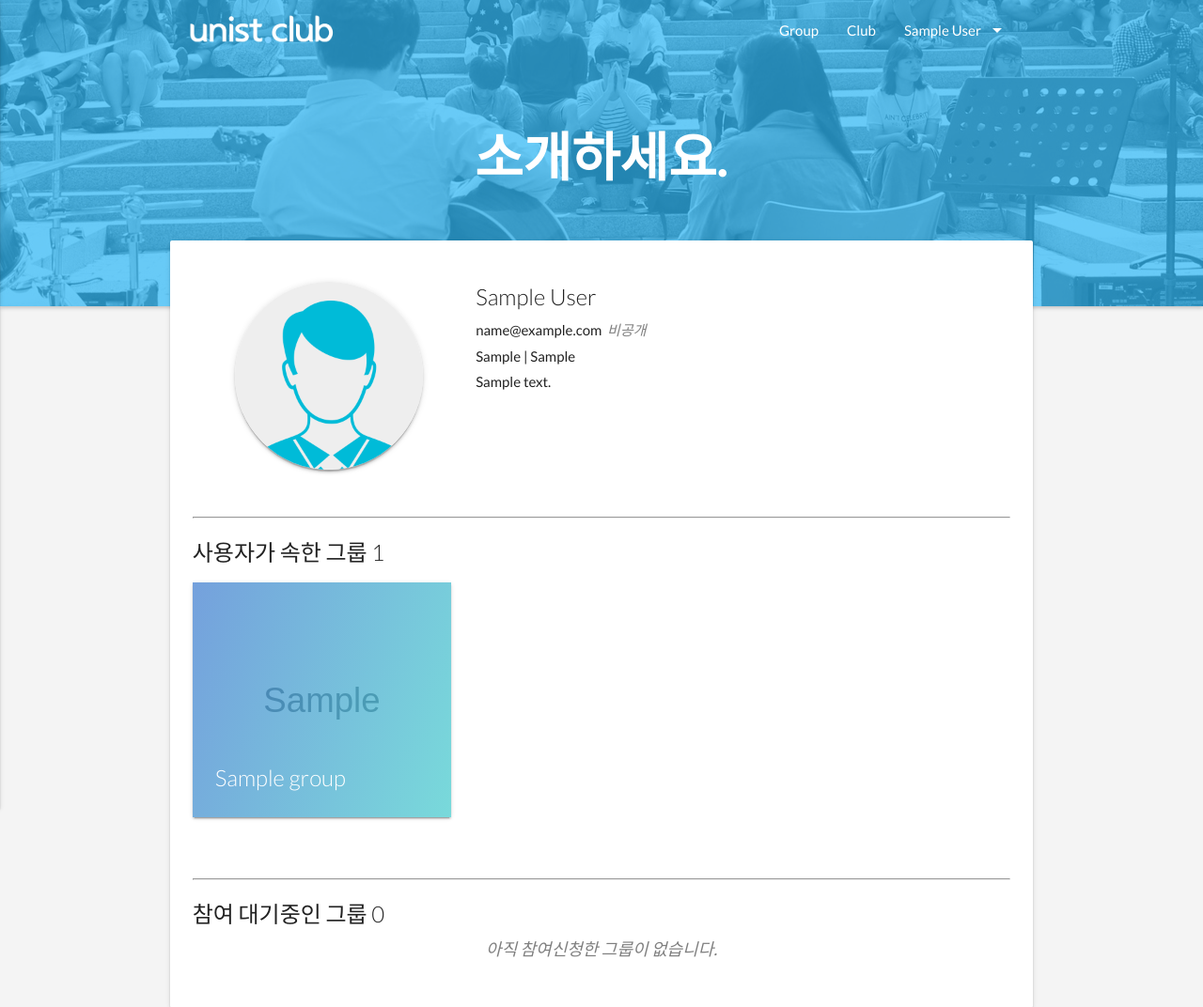
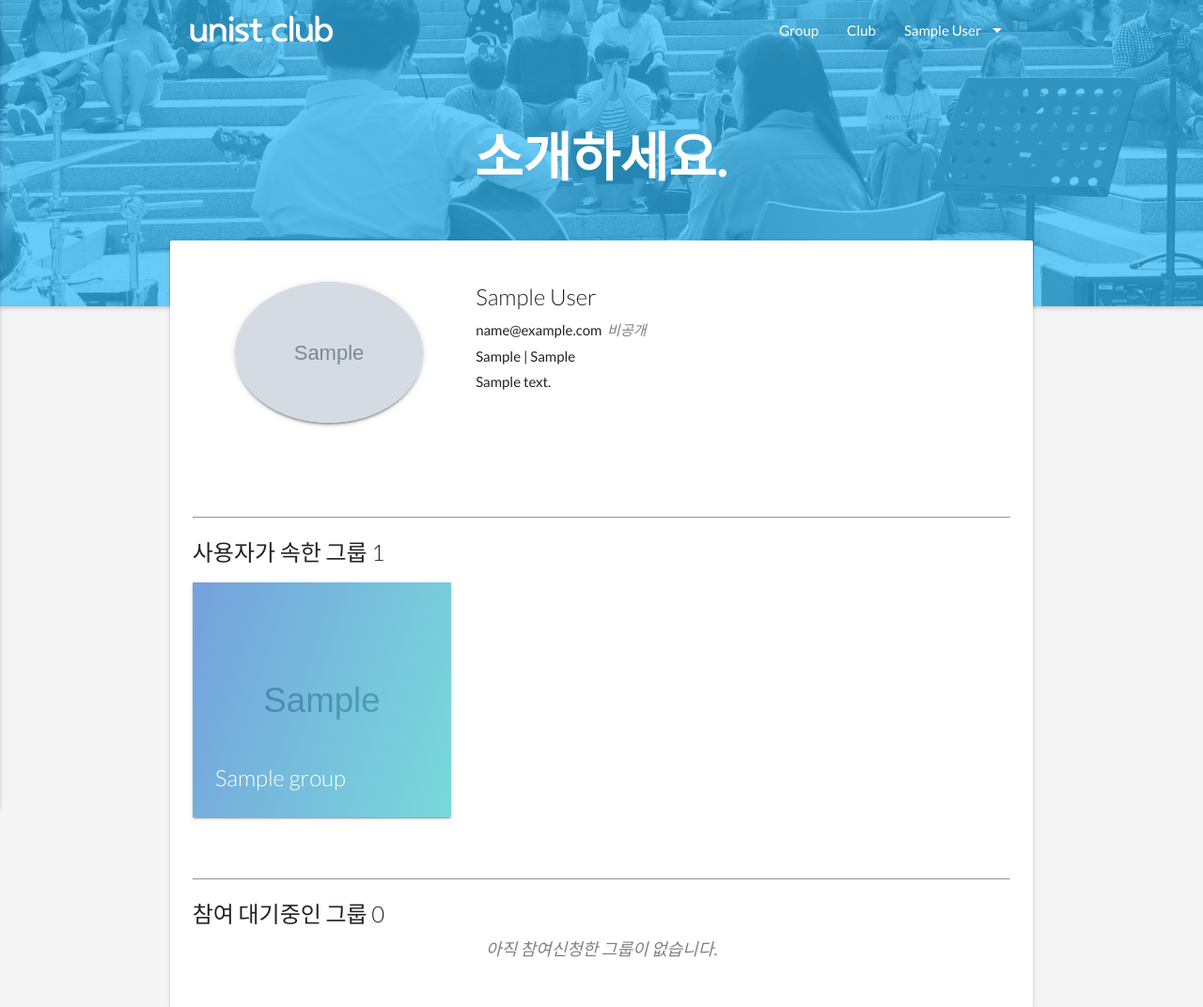
Before and after one commit to HyeonseoNam/unistclub, a Django app: page /accounts/1/ in a window 1280 px wide. Shown: the top 1072 px of the page at 94% size. Run offline with Django 3.2, Linux system fonts and the light colour scheme; a user stored in the database is signed in; tables that the repository leaves empty hold one stand-in row (values such as "Sample post"); grey boxes marked "Sample" are stand-in pictures; some libraries are stand-ins or nearby versions.

Commit message:
edit profile

```diff
--- a/templates/account/account_detail.html
+++ b/templates/account/account_detail.html
@@ -28,7 +28,7 @@
               <div class="col l4 m4 s12">
                 <div class="card-profile-wrapper">
 {#                  <img src="{{ request.user.photo }}" alt="account-profile" class="card-profile">#}
-                  <img src="{% static 'img/user_profile_temp.png' %}" alt="account-profile" class="card-profile circle z-depth-1-half">
+                  <img src="{{ user.get_user_photo }}" alt="account-profile" class="card-profile circle z-depth-1-half">
                 </div>
                 <span class=""></span>
               </div>
```
